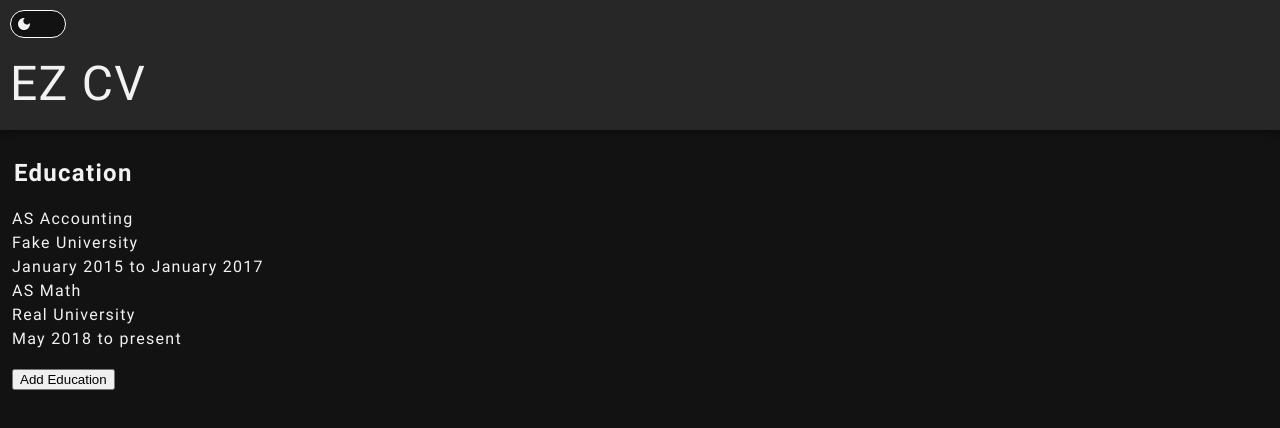
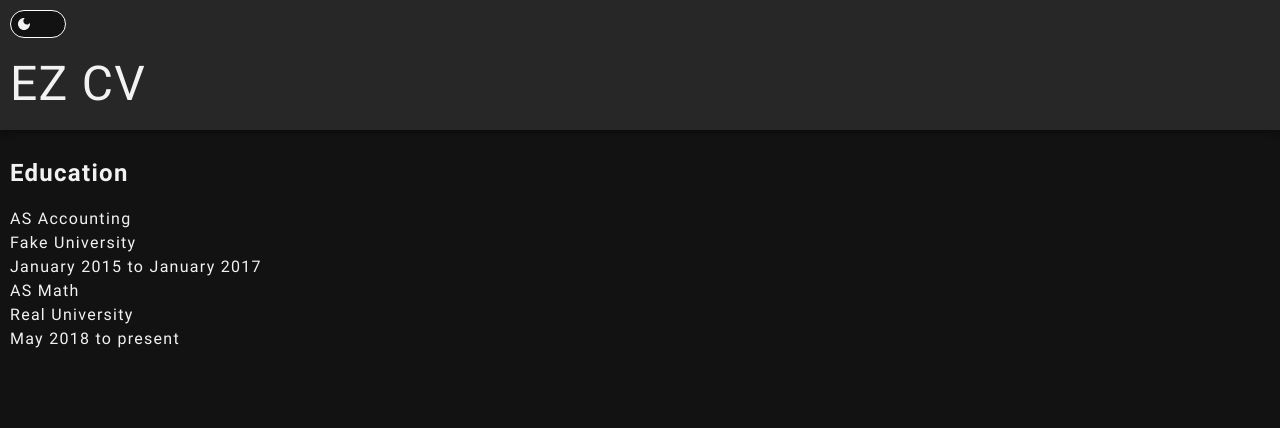
Before and after one commit to thatblindgeye/ez-cv, a React (Create React App) app: page / in a window 1280 px wide. Shown: the top 428 px of the page. Built offline with nearby package versions, Linux system fonts and the light colour scheme.

Commit message:
Refactor education components to split between edit and preview versions

```diff
--- /dev/null
+++ b/src/components/CV/Education/EducationFieldset.js
@@ -0,0 +1,41 @@
+/* eslint-disable jsx-a11y/no-redundant-roles */
+import React from 'react';
+import EducationItem from './EducationItem';
+
+export default function EducationFieldset(props) {
+  return (
+    <fieldset className='education'>
+      <legend>
+        <h2>Education</h2>
+      </legend>
+      <ul role='list'>
+        {props.educationList.map((item) => {
+          const {
+            id,
+            degree,
+            school,
+            startDate,
+            endDate,
+            currentlyEnrolled,
+          } = item;
+          return (
+            <li key={id}>
+              <EducationItem
+                editMode={props.editMode}
+                itemID={id}
+                degree={degree}
+                school={school}
+                startDate={startDate}
+                endDate={endDate}
+                enrolled={currentlyEnrolled}
+              />
+            </li>
+          );
+        })}
+      </ul>
+      <button type='button' value='add'>
+        Add Education
+      </button>
+    </fieldset>
+  );
+}
--- /dev/null
+++ b/src/components/CV/Education/EducationPreview.js
@@ -0,0 +1,36 @@
+/* eslint-disable jsx-a11y/no-redundant-roles */
+import React from 'react';
+import EducationItem from './EducationItem';
+
+export default function EducationPreview(props) {
+  return (
+    <div className='l-education-preview c-section-preview'>
+      <h2 className='c-section-preview__header'>Education</h2>
+      <ul role='list' aria-label='education'>
+        {props.educationList.map((item) => {
+          const {
+            id,
+            degree,
+            school,
+            startDate,
+            endDate,
+            currentlyEnrolled,
+          } = item;
+          return (
+            <li key={id}>
+              <EducationItem
+                editMode={props.editMode}
+                itemID={id}
+                degree={degree}
+                school={school}
+                startDate={startDate}
+                endDate={endDate}
+                enrolled={currentlyEnrolled}
+              />
+            </li>
+          );
+        })}
+      </ul>
+    </div>
+  );
+}
--- a/src/components/CV/Education/EducationSection.js
+++ b/src/components/CV/Education/EducationSection.js
@@ -1,7 +1,8 @@
 /* eslint-disable jsx-a11y/no-redundant-roles */
 import React, { Component } from 'react';
 import { nanoid } from 'nanoid';
-import EducationItem from './EducationItem';
+import EducationFieldset from './EducationFieldset';
+import EducationPreview from './EducationPreview';
 
 export default class EducationSection extends Component {
   constructor(props) {
@@ -38,40 +39,20 @@ export default class EducationSection extends Component {
   }
 
   render() {
+    const { educationList } = this.state;
+    const { editMode } = this.props;
+
     return (
-      <fieldset className='education'>
-        <legend>
-          <h2>Education</h2>
-        </legend>
-        <ul role='list'>
-          {this.state.educationList.map((item) => {
-            const {
-              id,
-              degree,
-              school,
-              startDate,
-              endDate,
-              currentlyEnrolled,
-            } = item;
-            return (
-              <li key={id}>
-                <EducationItem
-                  editMode={this.props.editMode}
-                  itemID={id}
-                  degree={degree}
-                  school={school}
-                  startDate={startDate}
-                  endDate={endDate}
-                  enrolled={currentlyEnrolled}
-                />
-              </li>
-            );
-          })}
-        </ul>
-        <button type='button' value='add'>
-          Add Education
-        </button>
-      </fieldset>
+      <>
+        {editMode ? (
+          <EducationFieldset
+            educationList={educationList}
+            editMode={editMode}
+          />
+        ) : (
+          <EducationPreview educationList={educationList} editMode={editMode} />
+        )}
+      </>
     );
   }
 }
--- a/src/components/CV/Work/WorkSection.js
+++ b/src/components/CV/Work/WorkSection.js
@@ -1,7 +1,6 @@
 /* eslint-disable jsx-a11y/no-redundant-roles */
 import React, { Component } from 'react';
 import { nanoid } from 'nanoid';
-// import WorkItem from './WorkItem';
 import WorkFieldset from './WorkFieldset';
 import WorkPreview from './WorkPreview';
 
```
